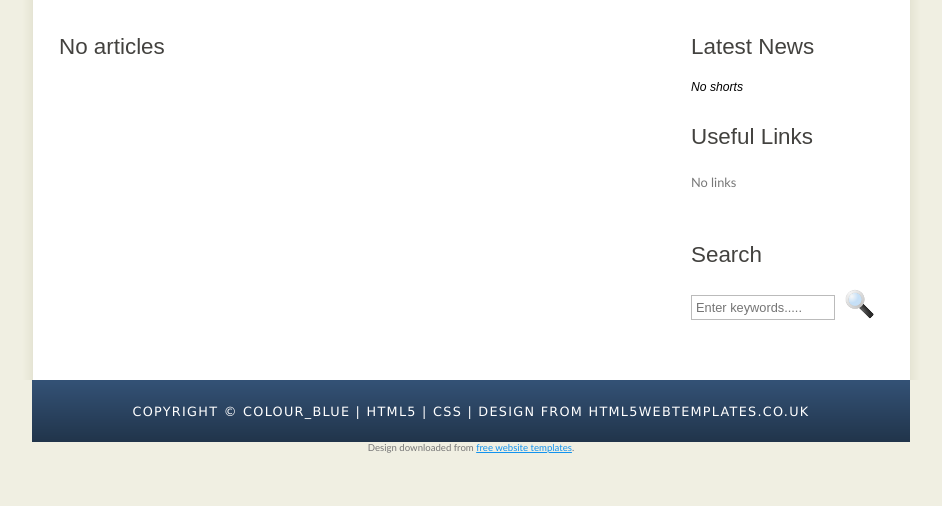
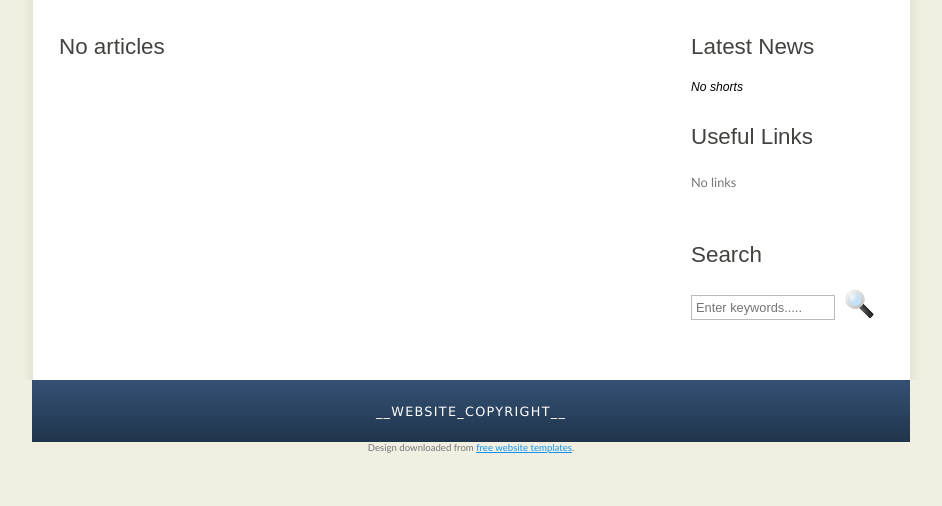
Before and after one commit to underground-lab/bluecms, a Django app: page / in a window 1280 px wide. Shown: the part 241-747 px from the top of the page, without its empty margins (169-1111 px from the left). Run offline with Django 4.2, Linux system fonts and the light colour scheme; data that the repository does not hold is empty; some libraries are stand-ins or nearby versions.

Commit message:
Translations

```diff
--- a/blue/articles/templates/base.html
+++ b/blue/articles/templates/base.html
@@ -52,7 +52,7 @@
     </div>
     <div id="content_footer"></div>
     <div id="footer">
-      Copyright &copy; colour_blue | <a href="http://validator.w3.org/check?uri=referer">HTML5</a> | <a href="http://jigsaw.w3.org/css-validator/check/referer">CSS</a> | <a href="http://www.html5webtemplates.co.uk">design from HTML5webtemplates.co.uk</a>
+      {% trans '__website_copyright__' %}
     </div>
   </div>
 <div style="text-align: center; font-size: 0.75em;">Design downloaded from <a href="http://www.freewebtemplates.com/">free website templates</a>.</div></body>
--- a/blue/articles/templates/base_with_sidebar.html
+++ b/blue/articles/templates/base_with_sidebar.html
@@ -31,7 +31,7 @@
     <form method="post" action="" id="search_form">
       {% csrf_token %}
       <p>
-        <input class="search" type="text" name="search_field" placeholder="Enter keywords....." />
+        <input class="search" type="text" name="search_field" placeholder="{% trans 'Enter keywords' %}....." />
         <input name="search" type="image" style="border: 0; margin: 0 0 -9px 5px;" src="/static/style/search.png" alt="Search" title="Search" />
       </p>
     </form>
```
Also changed, not shown: blue/articles/locale/cs/LC_MESSAGES/django.po, blue/articles/locale/en_US/LC_MESSAGES/django.po.
